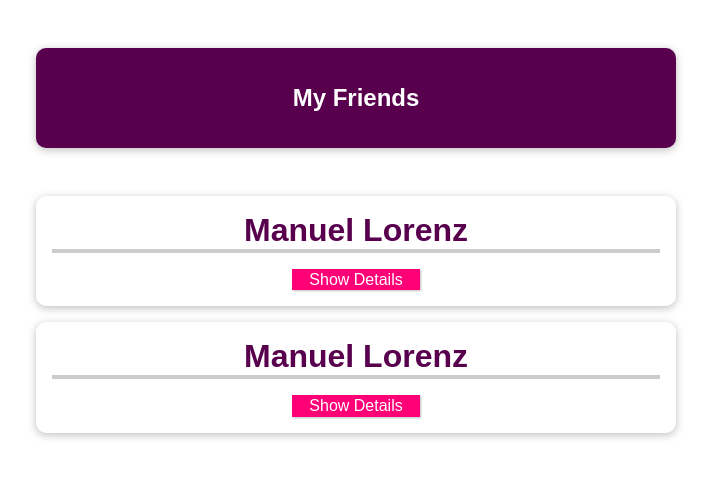
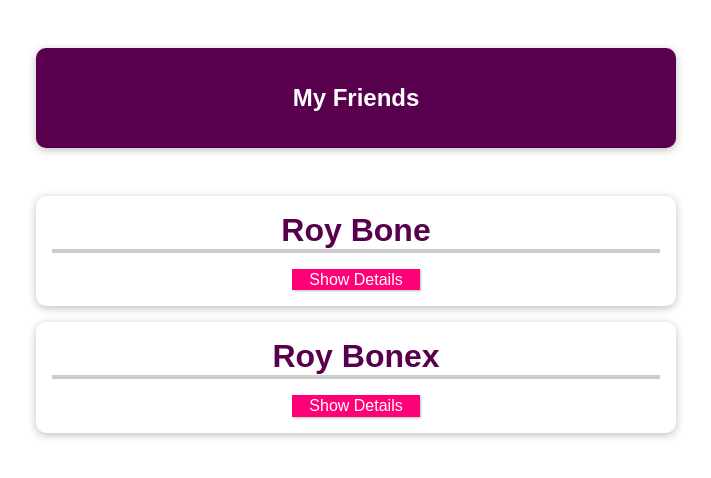
Before and after one commit to syedsimanta03/vue-practise, a Vue app: page / in a window 1280 px wide. Shown: the top 478 px of the page, without its empty margins (284-995 px from the left). Built offline with nearby package versions, Linux system fonts and the light colour scheme.

Commit message:
components props

```diff
--- a/src/App.vue
+++ b/src/App.vue
@@ -4,14 +4,19 @@
       <h1>My Friends</h1>
     </header>
     <ul>
-      <friend-contact></friend-contact>
-      <friend-contact></friend-contact>
+      <FriendContact name='Roy Bone' phone='345346' email='Roy@gmail.com'/>
+      <FriendContact name='Roy Bonex' phone='345346x' email='Roy@gmail.comx'/>
     </ul>
   </section>
 </template>
 
 <script>
+import FriendContact from './components/FriendContact';
+
 export default {
+components: {
+  FriendContact,
+},
   data() {
     return {
       friends: [
--- a/src/components/FriendContact.vue
+++ b/src/components/FriendContact.vue
@@ -1,15 +1,17 @@
 <template>
   <li>
-    <h2>{{ friend.name }}</h2>
-    <button @click="toggleDetails">{{ detailsAreVisible ? 'Hide' : 'Show' }} Details</button>
+    <h2>{{ name }}</h2>
+    <button @click="toggleDetails">
+      {{ detailsAreVisible ? 'Hide' : 'Show' }} Details
+    </button>
     <ul v-if="detailsAreVisible">
       <li>
         <strong>Phone:</strong>
-        {{ friend.phone }}
+        {{ phone }}
       </li>
       <li>
         <strong>Email:</strong>
-        {{ friend.email }}
+        {{ email }}
       </li>
     </ul>
   </li>
@@ -17,21 +19,17 @@
 
 <script>
 export default {
-  data() {
-    return {
-      detailsAreVisible: false,
-      friend: {
-        id: "manuel",
-        name: "Manuel Lorenz",
-        phone: "0123 45678 90",
-        email: "manuel@localhost.com",
-      },
-    };
-  },
+  name: 'FriendContact',
+  props:  ['name', 'phone', 'email'],
+ data() {
+   return {
+     detailsAreVisible: false
+   }
+ },
   methods: {
     toggleDetails() {
-      this.detailsAreVisible = !this.detailsAreVisible;
-    }
-  }
-};
+      this.detailsAreVisible = !this.detailsAreVisible
+    },
+  },
+}
 </script>
```
